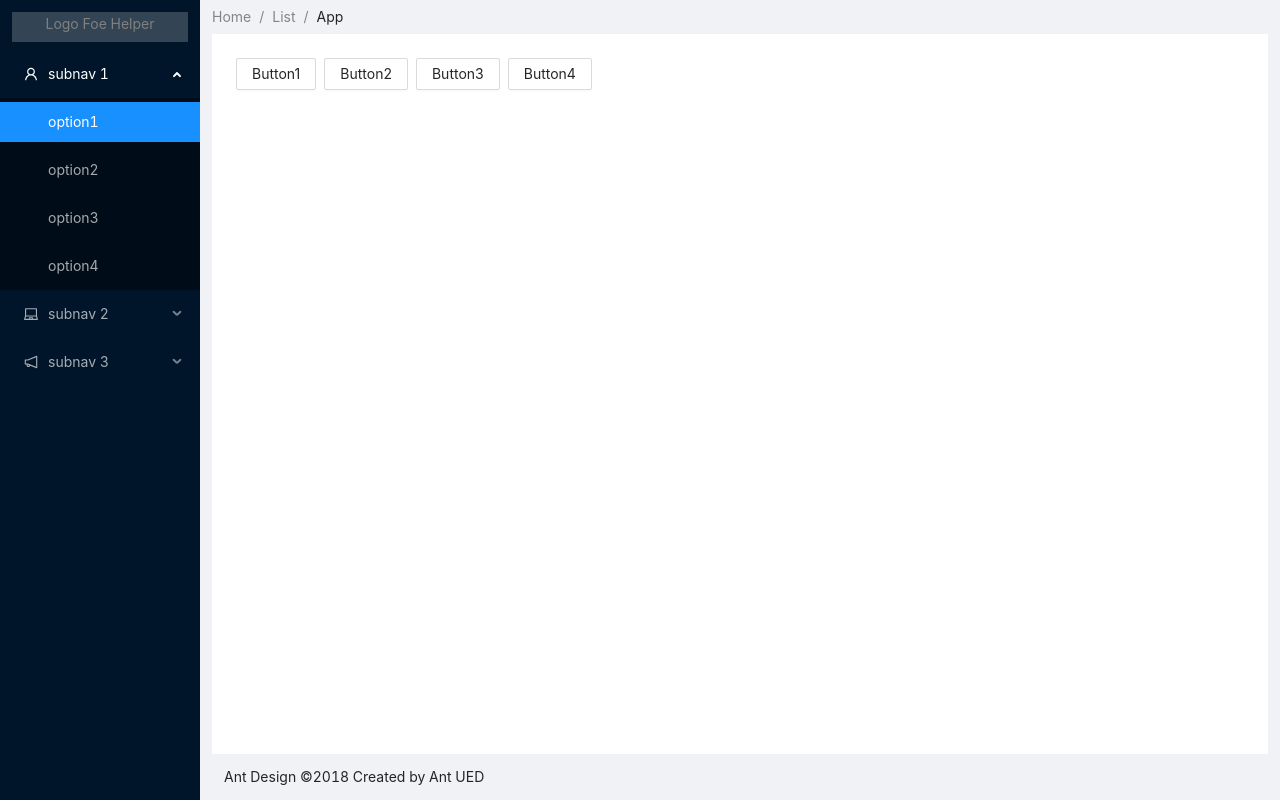
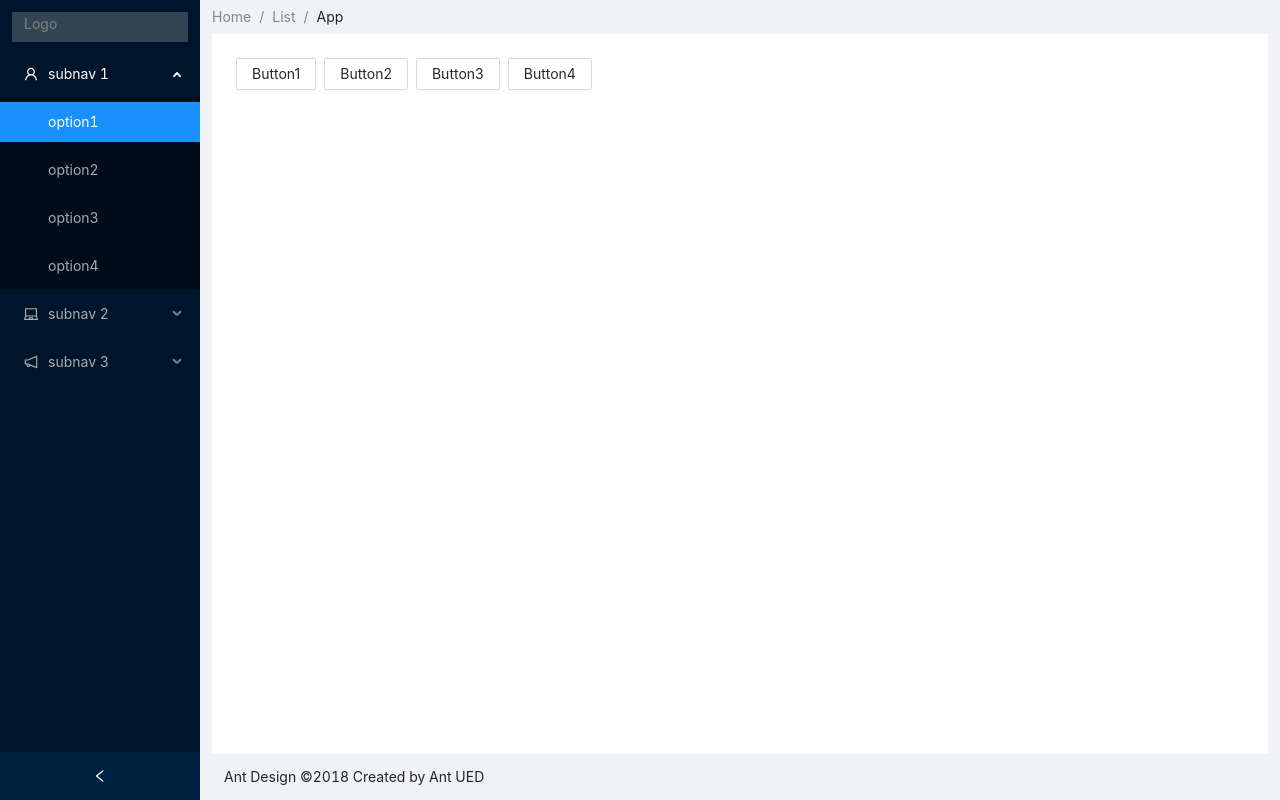
Before and after one commit to LasGIS/FoeHelp, a React (Create React App) app in the folder frontend/: page / in a window 1280 px wide. Built offline with nearby package versions, Linux system fonts and the light colour scheme.

Commit message:
add sass. set main layout.

```diff
--- a/frontend/package.json
+++ b/frontend/package.json
@@ -6,6 +6,7 @@
     "@testing-library/jest-dom": "^5.11.4",
     "@testing-library/react": "^11.0.4",
     "@testing-library/user-event": "^12.1.7",
+    "@types/classnames": "^2.2.10",
     "@types/node": "^14.11.5",
     "@types/react": "^16.9.51",
     "@types/react-dom": "^16.9.8",
@@ -13,7 +14,9 @@
     "@types/react-router": "^5.1.8",
     "@types/react-router-dom": "^5.1.6",
     "antd": "4.6.6",
+    "classnames": "^2.2.6",
     "connected-react-router": "^6.8.0",
+    "node-sass": "^4.14.1",
     "react": "^16.13.1",
     "react-dom": "^16.13.1",
     "react-redux": "^7.2.1",
--- a/frontend/src/index.tsx
+++ b/frontend/src/index.tsx
@@ -5,7 +5,7 @@
 import React from 'react';
 import ReactDOM from 'react-dom';
 import './index.css';
-import App from './App';
+import App from './pages/Main/App';
 import * as serviceWorker from './serviceWorker';
 import { Provider } from "react-redux";
 import configureStore from "./redux/configureStore";
--- a/frontend/src/App.css
+++ b/frontend/src/pages/Main/App.scss
@@ -6,16 +6,19 @@
   background: rgba(255, 255, 255, 0.2);
   margin: 12px;
   float: left;
-  text-align: center;
-}
-
-.logo > span {
-  color: #808080;
-  vertical-align: middle;
+  text-align: left;
+  &__short{
+    width: 56px;
+  }
+  & > span{
+    color: #808080;
+    vertical-align: middle;
+    padding-left: 12px;
+  }
 }
 
 .site-left-menu {
-
+  width: 200px;
 }
 
 .site-layout-background {
--- a/frontend/src/App.tsx
+++ b/frontend/src/pages/Main/App.tsx
@@ -1,12 +1,20 @@
-import React from 'react';
+/*
+ * Copyright 2020 LasGIS FOE Helper
+ */
+
+import './App.scss';
+import React, { useState } from 'react';
 import { Breadcrumb, Button, Layout, Menu, Space } from 'antd';
 import { LaptopOutlined, NotificationOutlined, UserOutlined } from '@ant-design/icons';
-import './App.css';
+import classNames from 'classnames';
 
 const { SubMenu } = Menu;
 const { Content, Footer, Sider } = Layout;
 
 const App = () => {
+
+  const [ menuCollapsed, setMenuCollapsed ] = useState<boolean>(false);
+
   return (
     <Layout style={{ minHeight: '100vh' }}>
       {/*<Header className="header">
@@ -17,8 +25,15 @@ const App = () => {
         </Menu>
       </Header>
       <Layout>*/}
-      <Sider width={200} className="site-left-menu">
-        <div className="logo"><span>Logo Foe Helper</span></div>
+      <Sider
+        className="site-left-menu"
+        collapsible
+        collapsed={menuCollapsed}
+        onCollapse={(collapsed) => {
+          setMenuCollapsed(collapsed);
+        }}
+      >
+        <div className={classNames("logo", { "logo__short": menuCollapsed })}><span>Logo</span></div>
         <Menu
           mode="inline"
           theme='dark'
```
Also changed, not shown: frontend/src/index.css (indentation only), 2 other files (tests, documents, lock files or other folders).
